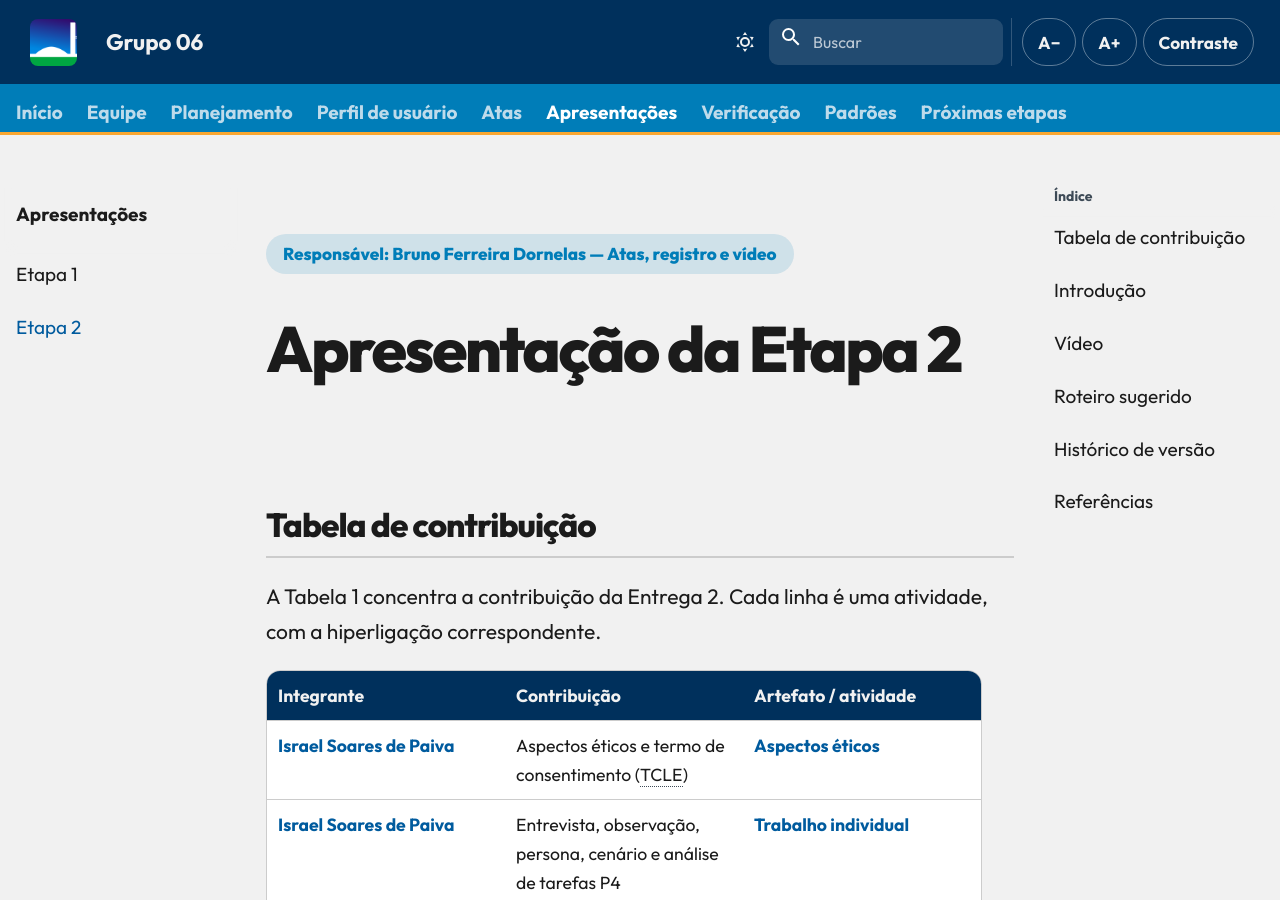
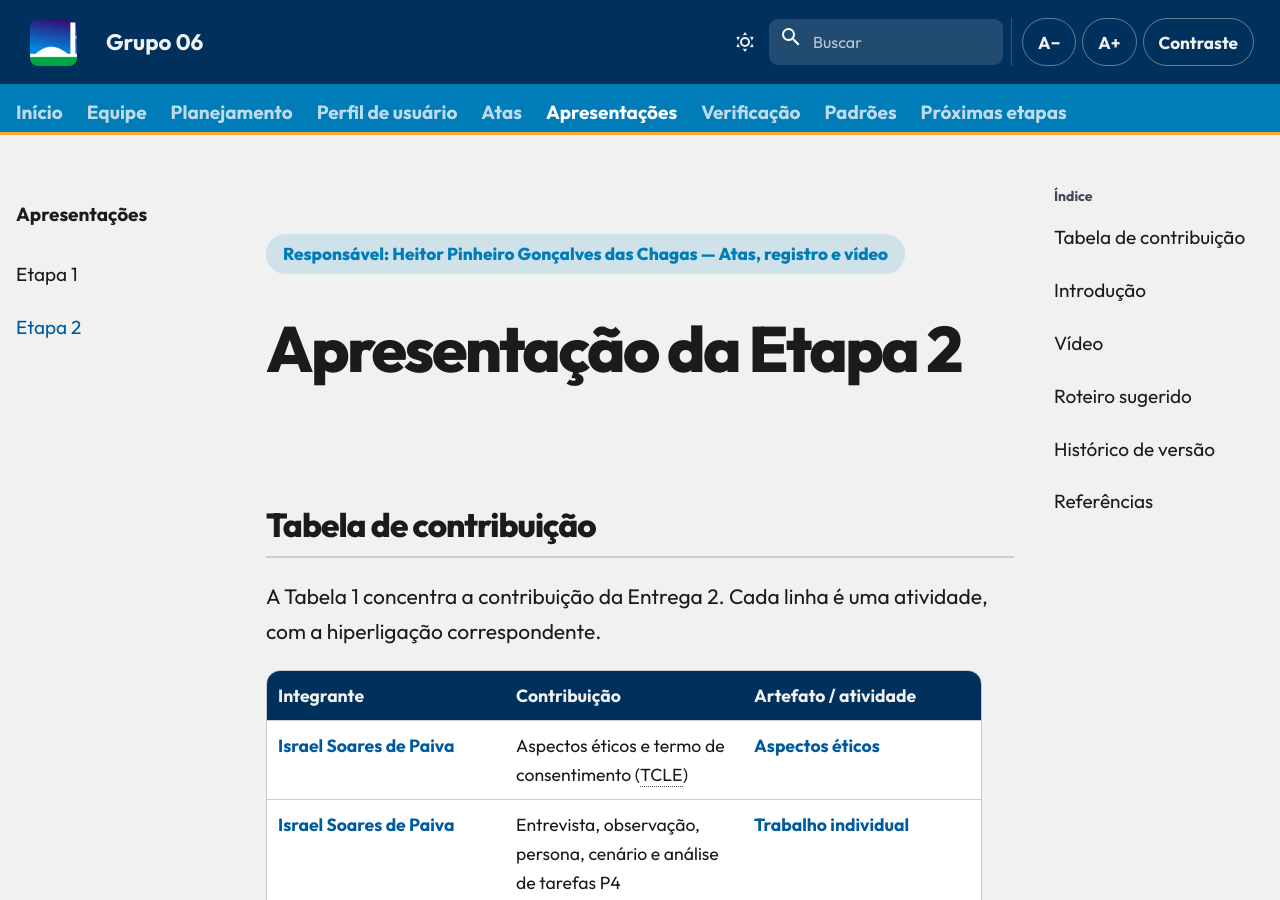
Before and after one commit to Interacao-Humano-Computador/2026.2-Grupo06, an MkDocs documentation site: the page built from docs/apresentacoes/etapa-02.md, in a window 1280 px wide and 900 px high. Built offline with MkDocs 1.6.1 and Material for MkDocs 9.7.7, drawn with Linux system fonts in a browser that asks for light colours; comment, search, counter and statistics services are not loaded.

Commit message:
fix: Atualiza autor

```diff
--- a/docs/apresentacoes/etapa-02.md
+++ b/docs/apresentacoes/etapa-02.md
@@ -1,4 +1,4 @@
-<span class="owner">Responsável: Bruno Ferreira Dornelas — Atas, registro e vídeo</span>
+<span class="owner">Responsável: Heitor Pinheiro Gonçalves das Chagas — Atas, registro e vídeo</span>
 
 # Apresentação da Etapa 2
 
```
